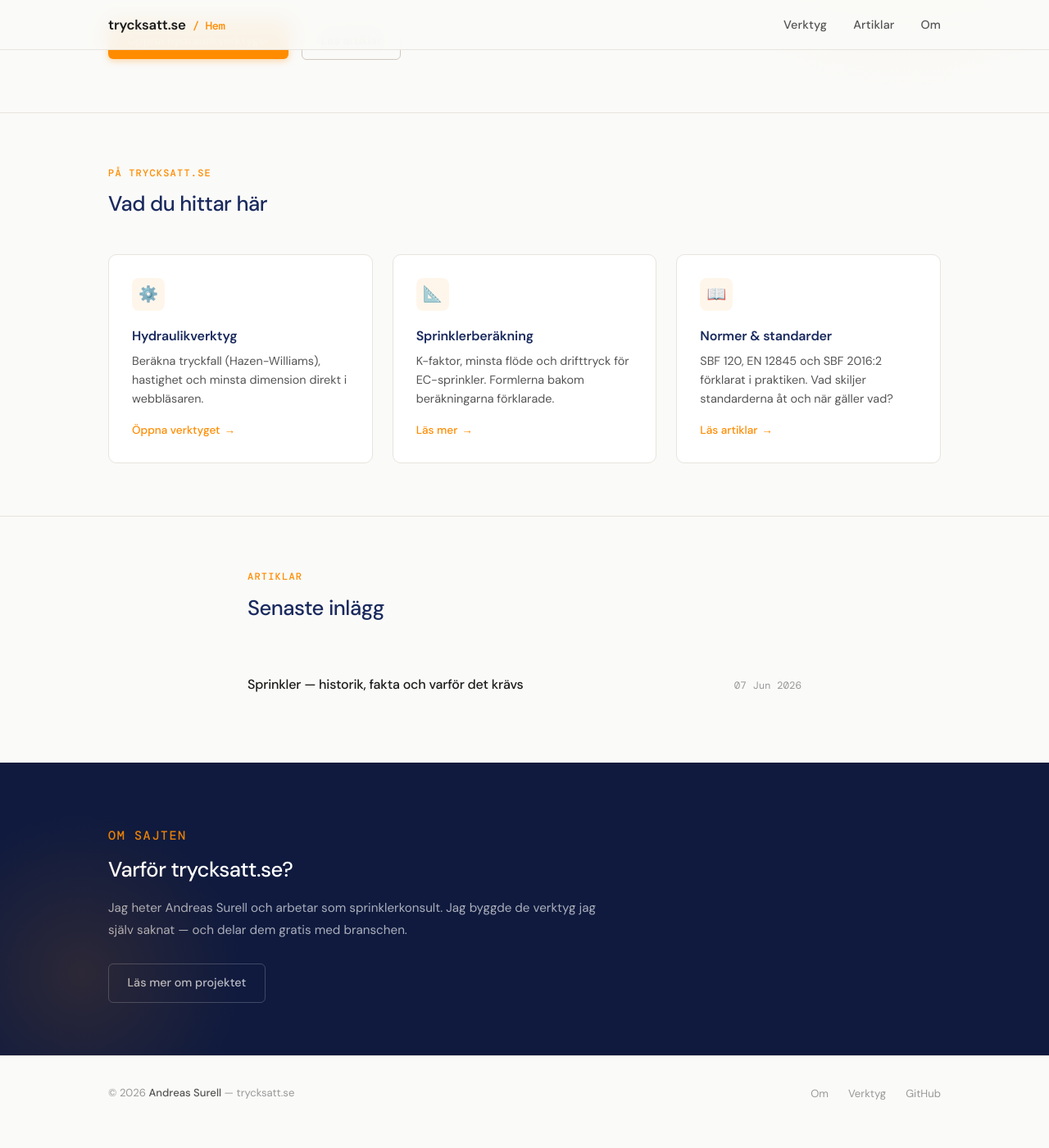
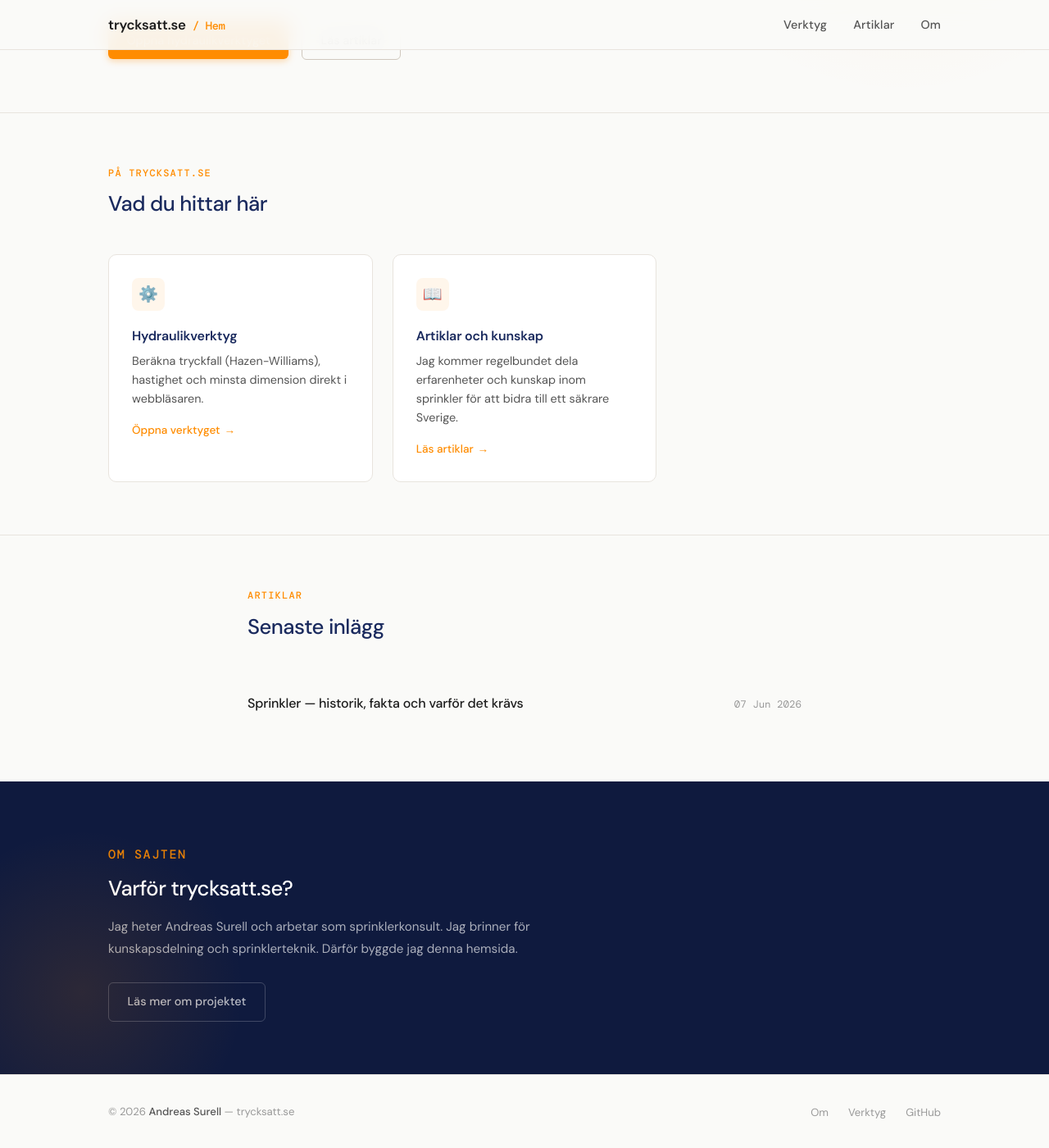
Before and after one commit to SurealSwede/trycksatt.se, a Jekyll site: the page built from index.html, in a window 1280 px wide and 1400 px high, scrolled down 463 px. Shown: the whole window at 82% size. Built offline with Jekyll 4.4.1, drawn with Linux system fonts in a browser that asks for light colours; before the commit the page ends 1840 px from its top, so only the background shows below that.

Commit message:
Update index.html

```diff
--- a/index.html
+++ b/index.html
@@ -41,18 +41,10 @@ title: "Trycksatta släcksystem"
         <a href="/verktyg/" class="card__link">Öppna verktyget</a>
       </div>
       <div class="card">
-        <div class="card__icon">📐</div>
-        <h3 class="card__title">Sprinklerberäkning</h3>
+        <div class="card__icon">📖</div>
+        <h3 class="card__title">Artiklar och kunskap</h3>
         <p class="card__body">
-          K-faktor, minsta flöde och drifttryck för EC-sprinkler. Formlerna bakom beräkningarna förklarade.
-        </p>
-        <a href="/artiklar/" class="card__link">Läs mer</a>
-      </div>
-      <div class="card">
-        <div class="card__icon">📖</div>
-        <h3 class="card__title">Normer & standarder</h3>
-        <p class="card__body">
-          SBF 120, EN 12845 och SBF 2016:2 förklarat i praktiken. Vad skiljer standarderna åt och när gäller vad?
+          Jag kommer regelbundet dela erfarenheter och kunskap inom sprinkler för att bidra till ett säkrare Sverige.
         </p>
         <a href="/artiklar/" class="card__link">Läs artiklar</a>
       </div>
@@ -96,7 +88,7 @@ title: "Trycksatta släcksystem"
       <h2 class="section__title">Varför trycksatt.se?</h2>
       <p>
         Jag heter Andreas Surell och arbetar som sprinklerkonsult.
-        Jag byggde de verktyg jag själv saknat — och delar dem gratis med branschen.
+        Jag brinner för kunskapsdelning och sprinklerteknik. Därför byggde jag denna hemsida.
       </p>
       <a href="/om/" class="btn btn--ghost">Läs mer om projektet</a>
     </div>
```
